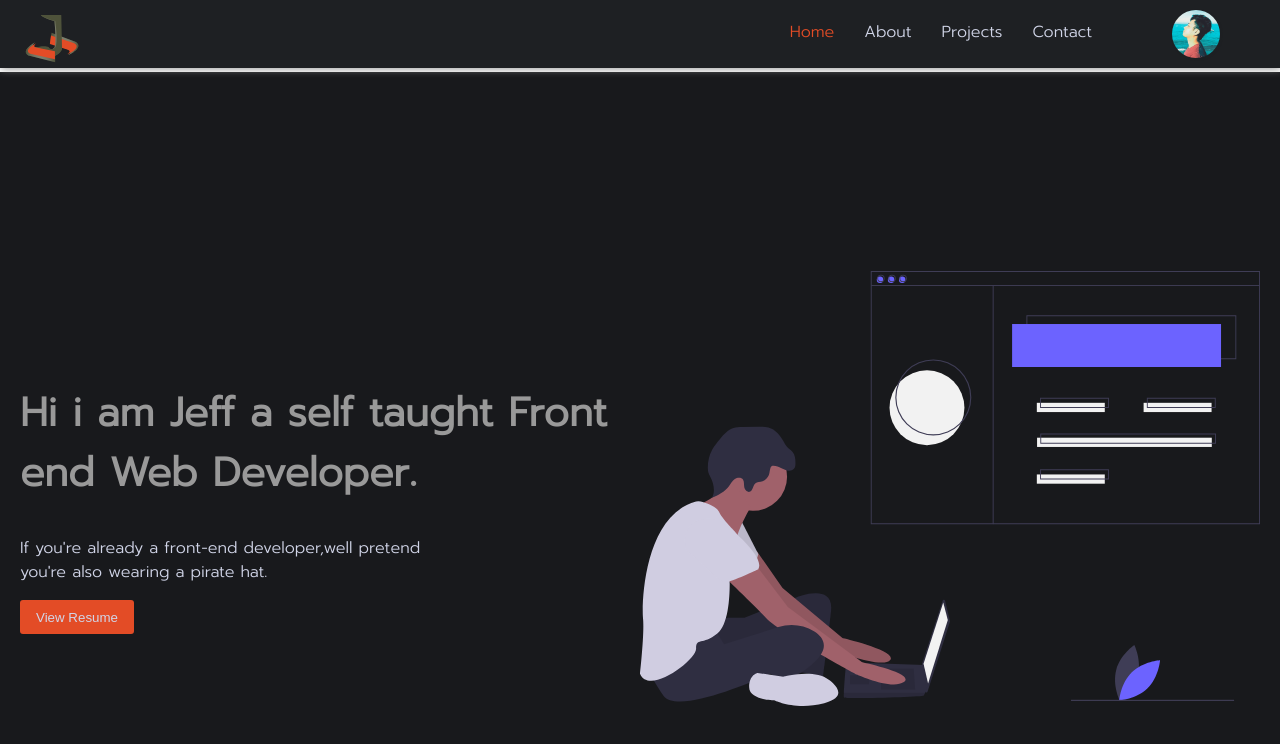
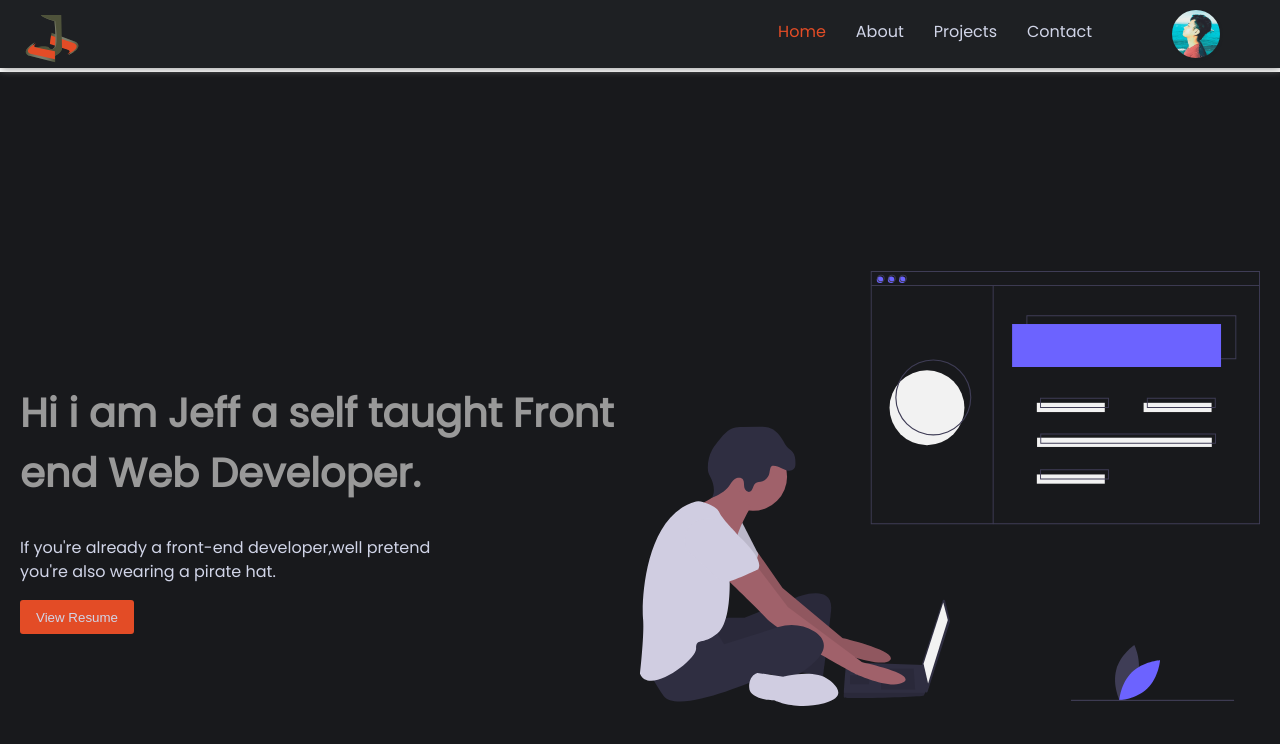
Before and after one commit to Jeptzy/MYPORTFOLIO, a plain HTML site: page index.html in a window 1280 px wide. Drawn offline with nearby package versions, Linux system fonts and the light colour scheme; files that its build step writes are made by us from their sources.

Commit message:
Update _globals.scss

```diff
--- a/app/sass/_globals.scss
+++ b/app/sass/_globals.scss
@@ -10,9 +10,8 @@ body{
     padding: 0;
     margin: 0;
     line-height: 1.5;
-    // font-family: 'Poppins', sans-serif;
-    // font-family: 'Comfortaa', cursive;
-    font-family: 'Prompt', sans-serif;
+    font-family: 'Poppins', sans-serif;
+    // font-family: 'Prompt', sans-serif;
     font-size: var(--font_normal);
 }
 a{
```
